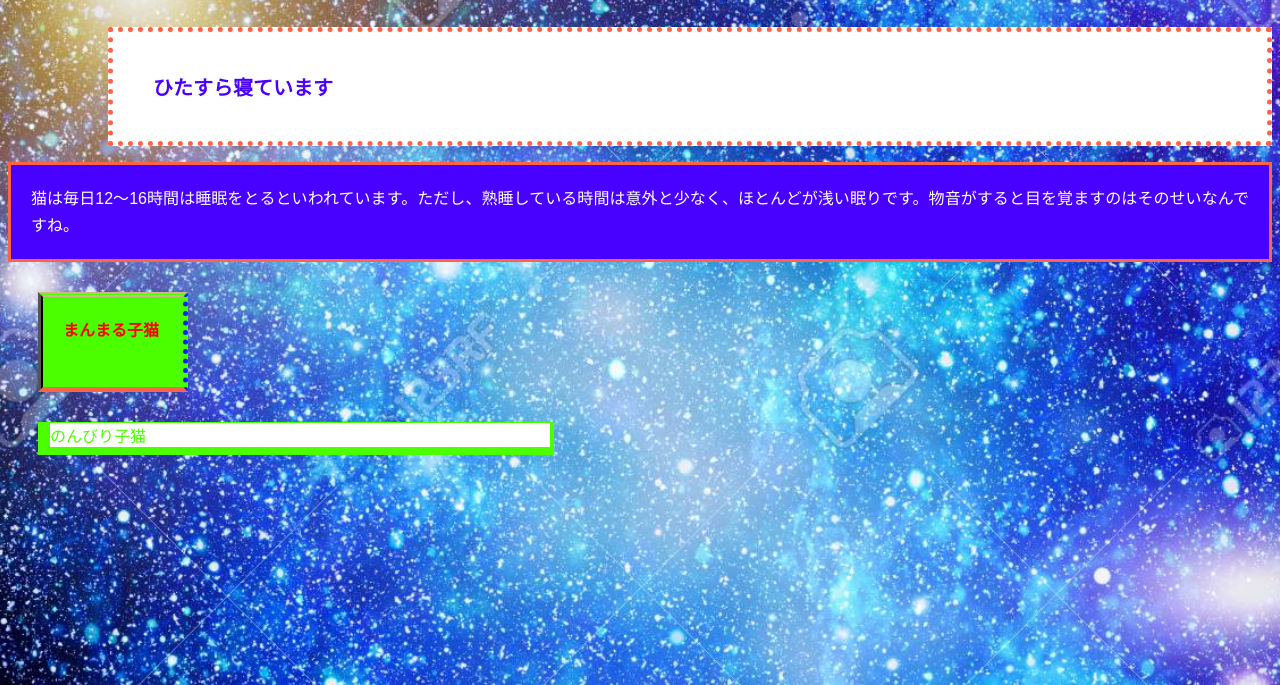
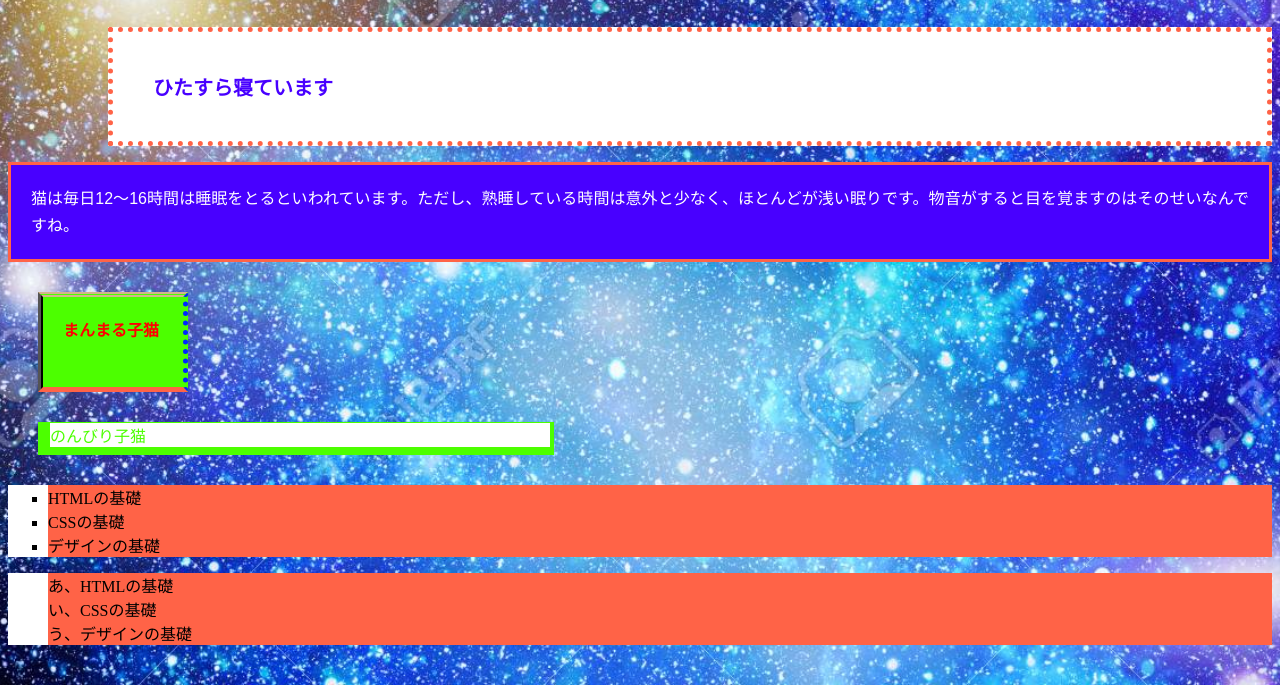
Before and after one commit to pam-jgn/CSS_learning_project, a plain HTML site: page CSS_sumple/index.html in a window 1280 px wide. Shown: the part 150-835 px from the top of the page. Drawn offline with Linux system fonts and the light colour scheme.

Commit message:
listの装飾

```diff
--- a/CSS_sumple/Style.css
+++ b/CSS_sumple/Style.css
@@ -70,3 +70,21 @@ div2 p {
     font-family: 'Malgun Gothic', sans-serif;
     color: #4cff00
 }
+ul{
+    background-color: #ffffff;
+    /*list-style-type: square;
+    list-style-position: outside;*/
+    list-style: square outside;
+}
+ul li{
+    background-color: tomato;
+}
+ol {
+    background-color: #ffffff;
+    /*list-style-type: hiragana;
+    list-style-position: inside;*/
+    list-style: hiragana inside;
+}
+ol li{
+    background-color: tomato;
+}
--- a/CSS_sumple/index.html
+++ b/CSS_sumple/index.html
@@ -21,6 +21,16 @@
         <div2>
             <p>のんびり子猫</p>
         </div2>
+        <ul>
+            <li>HTMLの基礎</li>
+            <li>CSSの基礎</li>
+            <li>デザインの基礎</li>
+        </ul>
+        <ol>
+            <li>HTMLの基礎</li>
+            <li>CSSの基礎</li>
+            <li>デザインの基礎</li>
+        </ol>
     </main>
 
 
```
